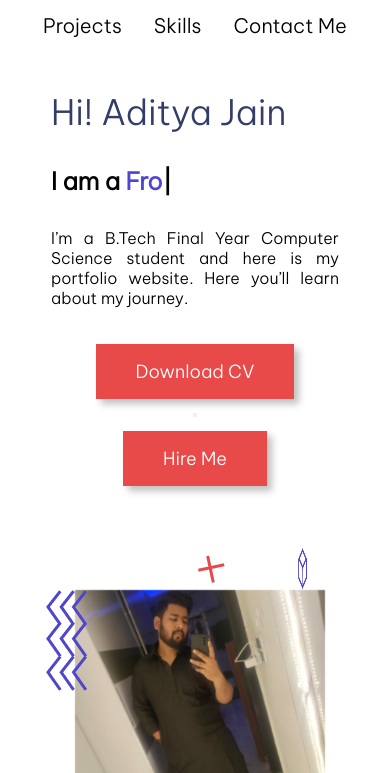
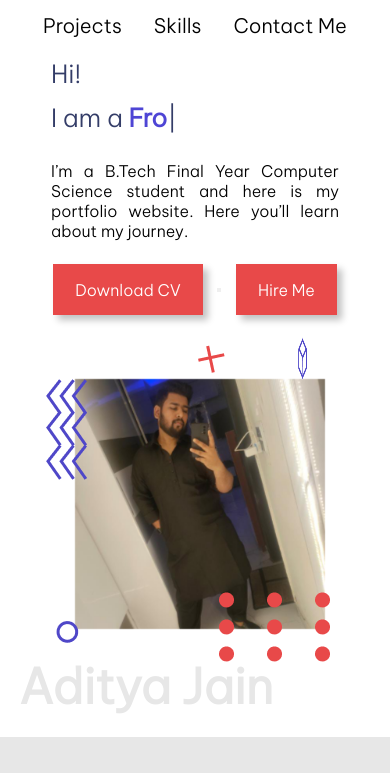
Before and after one commit to aditya-jain-dev/portfolio-1, a plain HTML site: page index.html in a window 390 px wide. Shown: the part 71-844 px from the top of the page. Drawn offline with nearby package versions, Linux system fonts and the light colour scheme.

Commit message:
responsive changes in hero-section

```diff
--- a/index.html
+++ b/index.html
@@ -3,7 +3,7 @@
 <head>
     <meta charset="UTF-8">
     <meta name="viewport" content="width=device-width, initial-scale=1.0">
-    <title>Aditya Jain</title>
+    <title>Aditya Portfolio</title>
     <link rel="stylesheet" href="style.css">
     <link rel="shortcut icon" href="./images/img-round.jpeg" type="image/x-icon">
     <link rel="stylesheet" href="phone.css">
@@ -40,8 +40,8 @@
 
                 <!-- -----left---- -->
                 <div class="hero-section-left">
-                    <h2 class="hero-section-heading">Hi! Aditya Jain<h2>
-                    <h2 class="hero-section-headingherosection-sub-heading">
+                    <h2 class="hero-section-heading">Hi!<h2>
+                    <h2 class="hero-section-heading herosection-sub-heading">
                         I am a <span class="role"></span>
                     </h2>
                     <p class="hero-section-description">I’m a B.Tech Final Year Computer Science student and here is my portfolio website. Here you’ll learn about my journey.</p>
--- a/phone.css
+++ b/phone.css
@@ -19,6 +19,7 @@
         flex-direction: column;
         gap: 0;
         padding-bottom: 0;
+        margin-top: 1rem;
     }
 
     .faded-text{
@@ -27,8 +28,15 @@
 
     .hero-section-left{
         width: 100%;
-        gap: 1rem;
-        /* padding-bottom: 2rem; */
+        gap: 0.2rem;
+    }
+
+    .hero-section-heading{
+        font-size: 25px;
+    }
+
+    .herosection-sub-heading{
+        font-size: 25px;
     }
 
     .hero-section-description{
@@ -38,7 +46,7 @@
 
     .btn-group{
         display: flex;
-        flex-direction: column;
+        flex-direction: row;
         width: 100%;
         margin-top: 20px;
         align-items: center;
@@ -46,12 +54,13 @@
     }
 
     .btn-pink{
-        width: 100%;
+        font-size: 16px;
+        padding: 0.8rem 1.2rem;
     }
 
     .hero-section-right{
         width: 100%;
-        margin-top: 80px;
+        margin-top: 40px;
     }
 
     .user-image{
```
